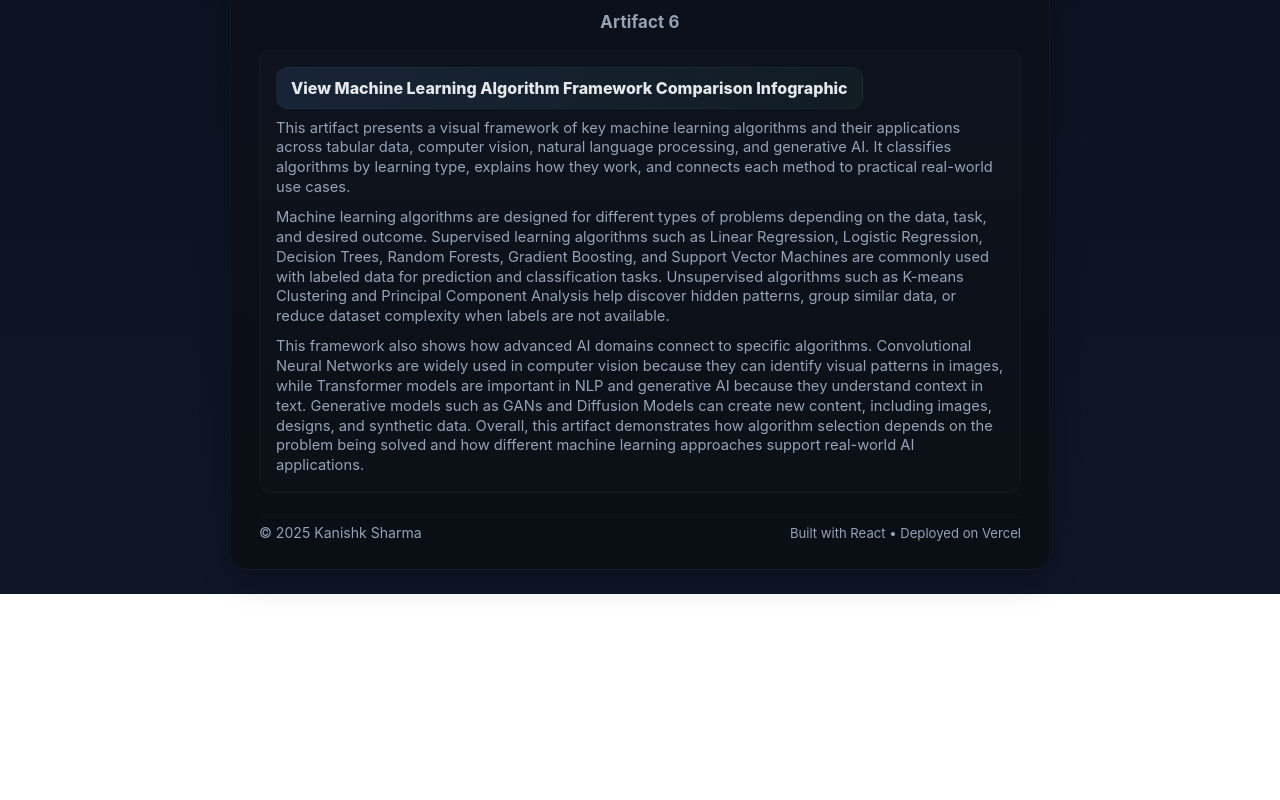
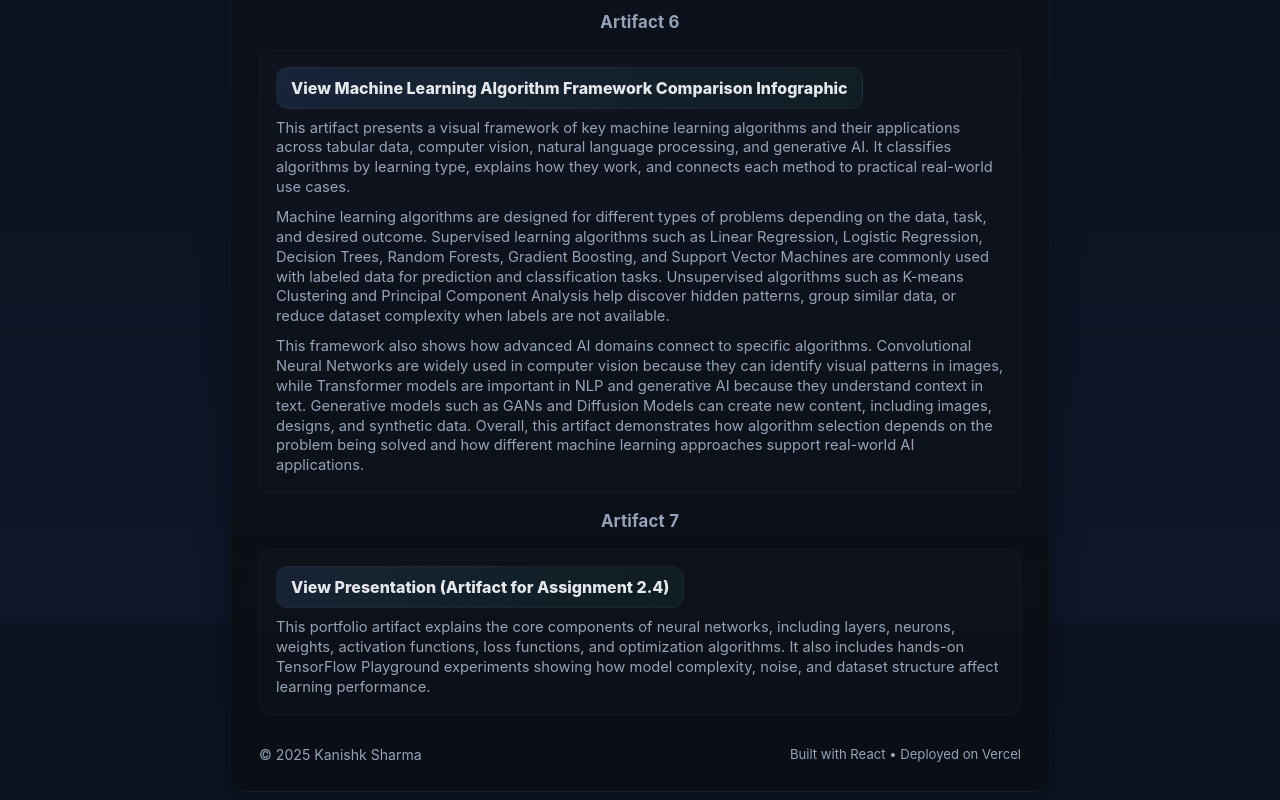
Before and after one commit to KanishkSharma7/Assignment1.6_Submission, a JavaScript app in the folder client/: page / in a window 1280 px wide. Shown: the part 1777-2577 px from the top of the page. Before the commit the page ends 2371 px from the top, so only its background shows below. Built offline with nearby package versions, Linux system fonts and the light colour scheme; the HTML template or start-up script is replaced by a standard one.

Commit message:
Added artifact 7

```diff
--- a/client/src/App.js
+++ b/client/src/App.js
@@ -176,6 +176,24 @@ export default function App() {
           </p>
         </div>
 
+        <h2 className="artifact-title">Artifact 7</h2>
+        <div className="deliverable">
+          <div className="deliverable-row">
+            <a
+              className="btn deliverable-btn"
+              href="https://docs.google.com/presentation/d/1KsHrxGu0xKNLAhqqwJTf6WROsD1WZomqYubFF5DGX3o/edit?usp=sharing"
+              target="_blank"
+              rel="noreferrer"
+            >
+              View Presentation (Artifact for Assignment 2.4)
+            </a>
+          </div>
+
+          <p className="deliverable-desc">
+            This portfolio artifact explains the core components of neural networks, including layers, neurons, weights, activation functions, loss functions, and optimization algorithms. It also includes hands-on TensorFlow Playground experiments showing how model complexity, noise, and dataset structure affect learning performance.
+          </p>
+        </div>
+
         {/* FOOTER */}
         <footer className="footer">
           <div>© {new Date().getFullYear()} {PROFILE.name}</div>
```
